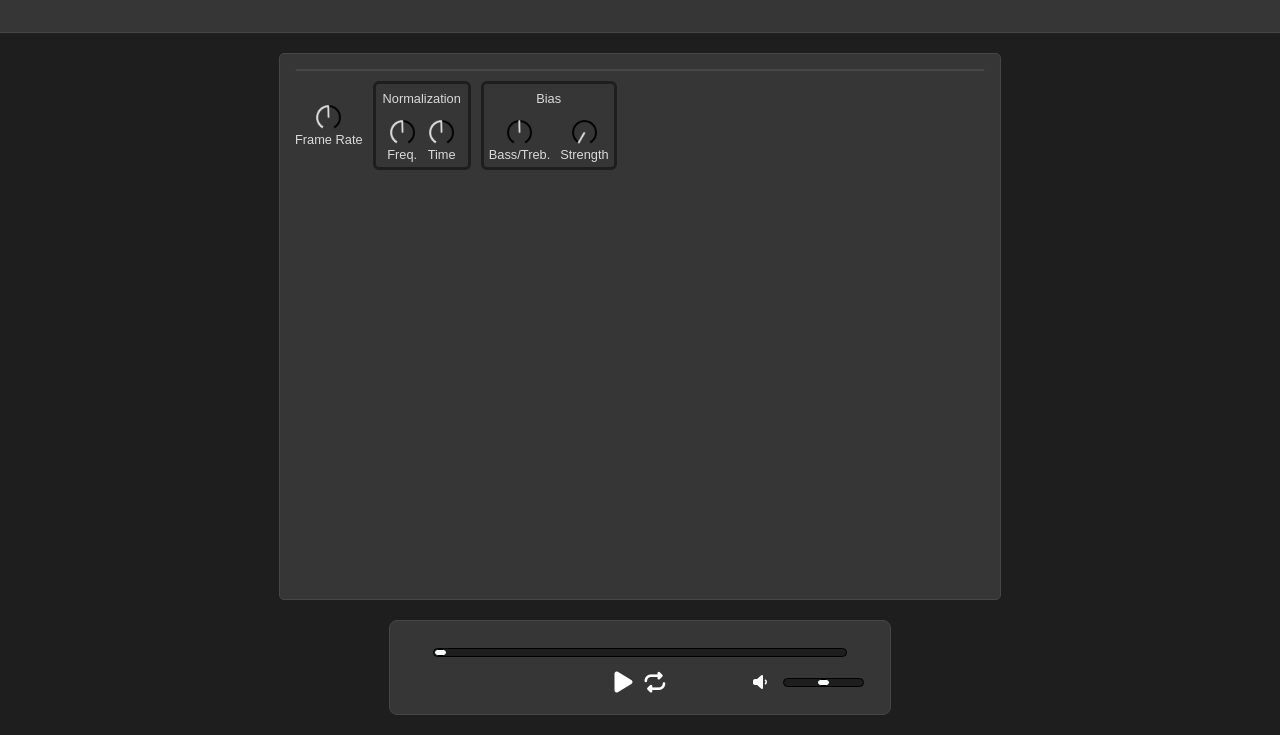
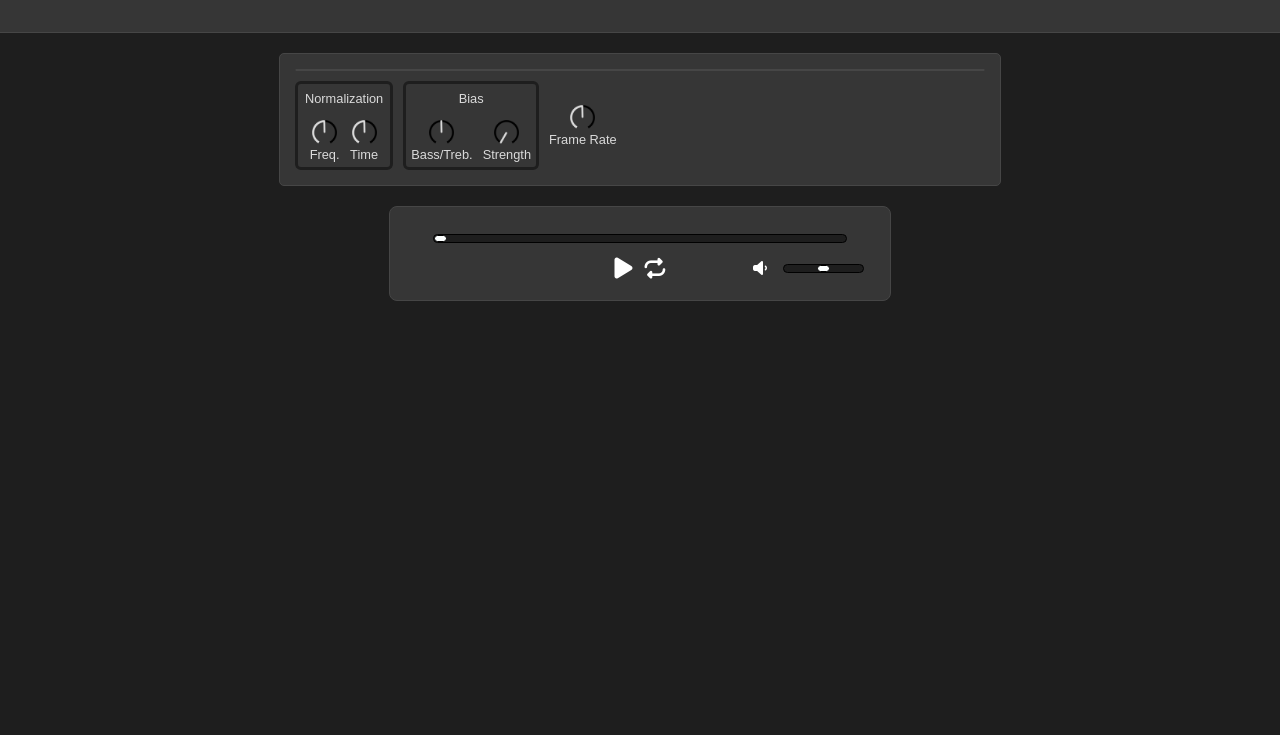
Before and after one commit to grant-tm/grant-tm.github.io, a plain HTML site: page audio_visualizer/visualizer.html in a window 1280 px wide. Shown: the part 88-823 px from the top of the page. After the commit the page ends 800 px from the top, so only its background shows below. Drawn offline with Linux system fonts and the light colour scheme.

Commit message:
set visualizer height/width

```diff
--- a/audio_visualizer/visualizer.css
+++ b/audio_visualizer/visualizer.css
@@ -40,8 +40,12 @@ header nav ul li a {
 }
 
 #visualizer {
-    width: 700px;
-    height: 525px;
+    width: 90%;
+    min-width: 400px;
+    max-width: 700px;
+
+    height: 70%;
+    max-height: 525px;
 
     margin: auto;
     padding: 10px;
@@ -53,7 +57,6 @@ header nav ul li a {
 
     display: flex;
     flex-direction: column;
-
 }
 
 #plot-container {
--- a/audio_visualizer/visualizer.html
+++ b/audio_visualizer/visualizer.html
@@ -26,16 +26,12 @@
         </nav>
     </header>
     <!-- Audio source -->
-    <audio id="audio-source" src="./assets/demo.mp3"></audio>
+    <audio id="audio-source" src="./assets/66.wav"></audio>
     <script type="module" src="js/audio_analysis.js"></script>
     <!-- Visualizer Container -->
     <div id="visualizer">
         <div id="plot-container"></div>
         <div id="visualizer-control-panel">
-            <div class="labeled-knob">
-                <input type="range" class="input-knob" id="update-rate-knob" value="60" min="10" max="110" step="1" data-src="./assets/Dial_White_Spanning.png" data-sprites="127" data-diameter="25"/>
-                <label class="knob-label">Frame Rate</label>
-            </div>
             <div class="labeled-knob-group">
                 <label class="knob-group-label">Normalization</label>
                 <div class="knob-group">
@@ -61,6 +57,10 @@
                         <label class="knob-label">Strength</label>
                     </div>
                 </div>
+            </div>
+            <div class="labeled-knob">
+                <input type="range" class="input-knob" id="update-rate-knob" value="60" min="10" max="110" step="1" data-src="./assets/Dial_White_Spanning.png" data-sprites="127" data-diameter="25"/>
+                <label class="knob-label">Frame Rate</label>
             </div>
             <script src="./js/input_knobs.js"></script>
         </div>
```
